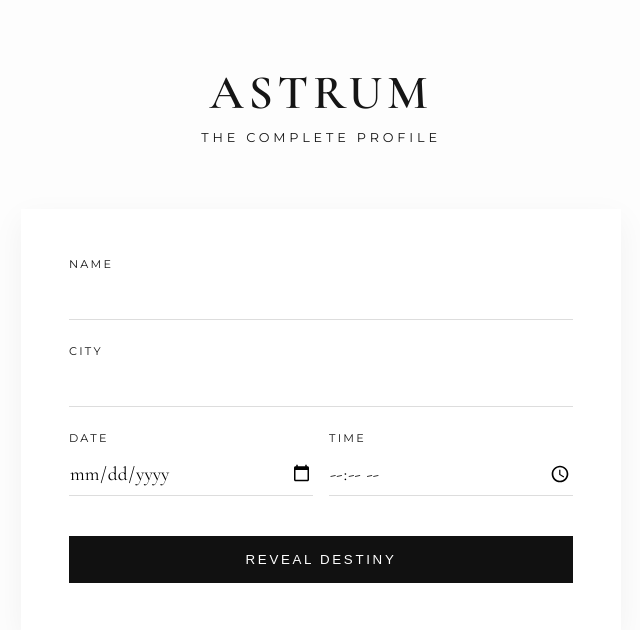
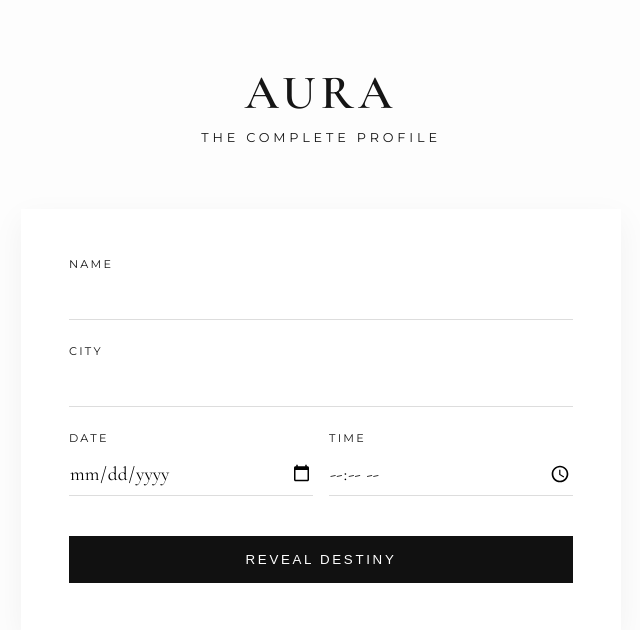
Before and after one commit to hellocgdev/Aura, a Flask app: page / in a window 1280 px wide. Shown: the top 630 px of the page, without its empty margins (319-959 px from the left). Run offline with Flask 3, Linux system fonts and the light colour scheme.

Commit message:
Updated index.html

```diff
--- a/templates/index.html
+++ b/templates/index.html
@@ -138,7 +138,7 @@
 <body>
 
     <header>
-        <h1>Astrum</h1>
+        <h1>AURA</h1>
         <p style="letter-spacing: 0.3em; font-size: 0.8rem; text-transform: uppercase; margin-top: 0.5rem;">The Complete Profile</p>
     </header>
 
```
